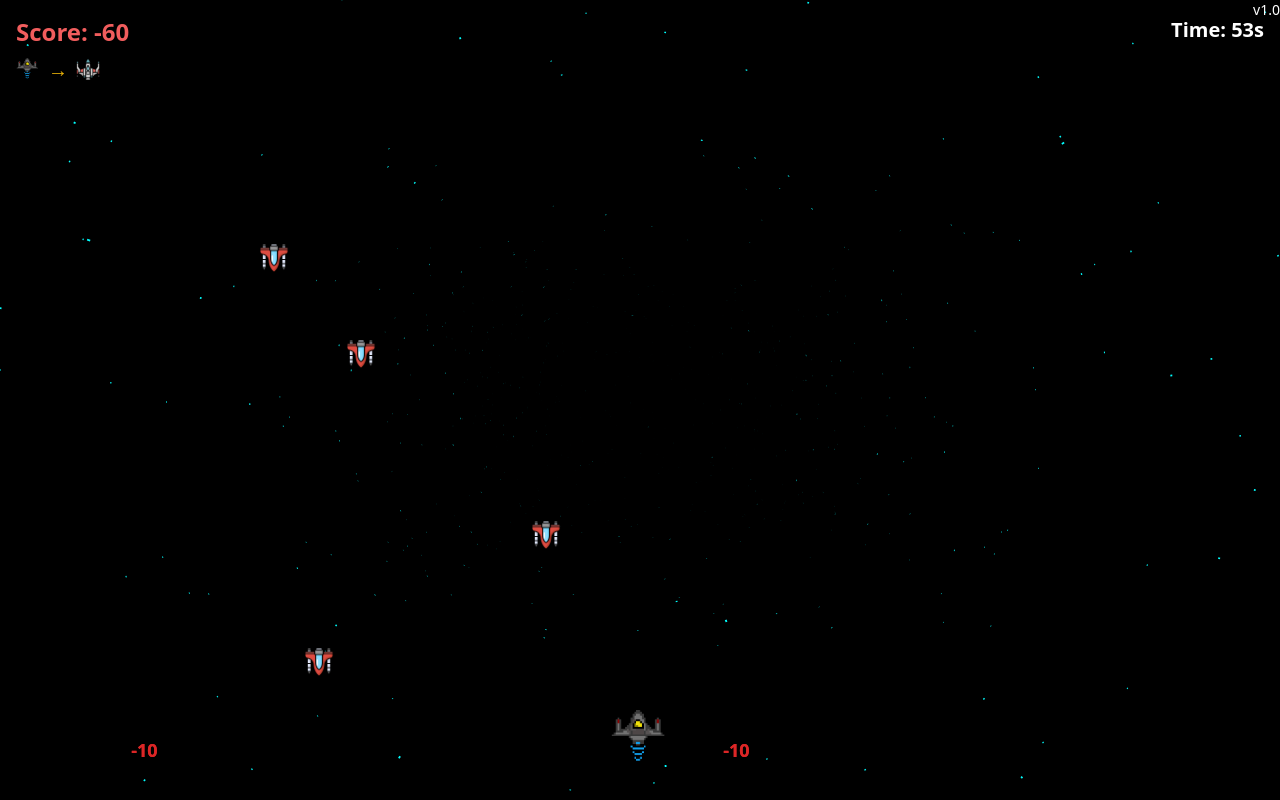
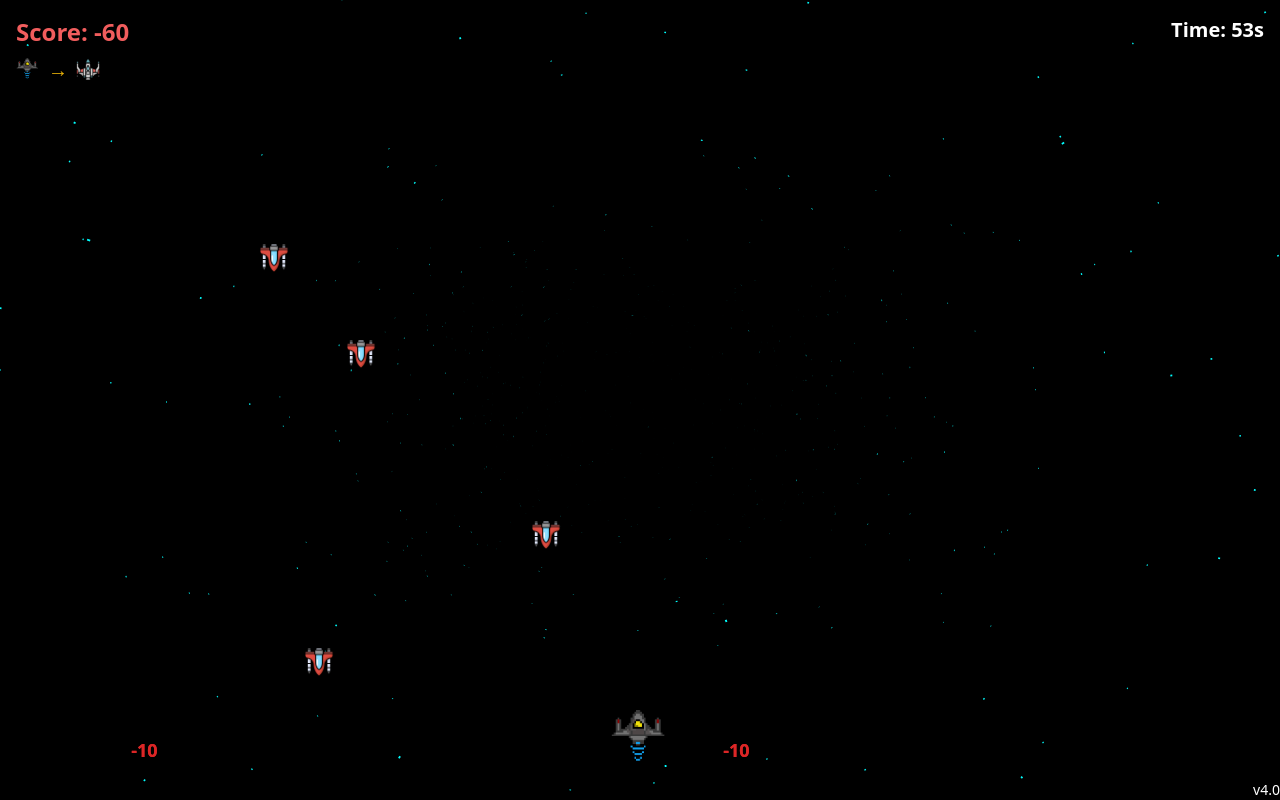
Before and after one commit to apak0/Galactico-Blitz, a React (Vite) app: page / in a window 1280 px wide. Built offline with nearby package versions, Linux system fonts and the light colour scheme.

Commit message:
version and version position changed

```diff
--- a/src/App.tsx
+++ b/src/App.tsx
@@ -572,8 +572,8 @@ function App() {
       <div className="absolute top-4 right-4 text-white text-xl font-bold">
         Time: {timeLeft}s
       </div>
-      <div className="absolute top-0 right-0 text-white text-sm font-normal">
-        v1.0
+      <div className="absolute bottom-0 right-0 text-white text-sm font-normal">
+        v4.0
       </div>
       {finalBoss && !isBossExploding && (
         <div className="absolute top-4 left-1/2 transform -translate-x-1/2 text-white text-xl font-bold">
```
